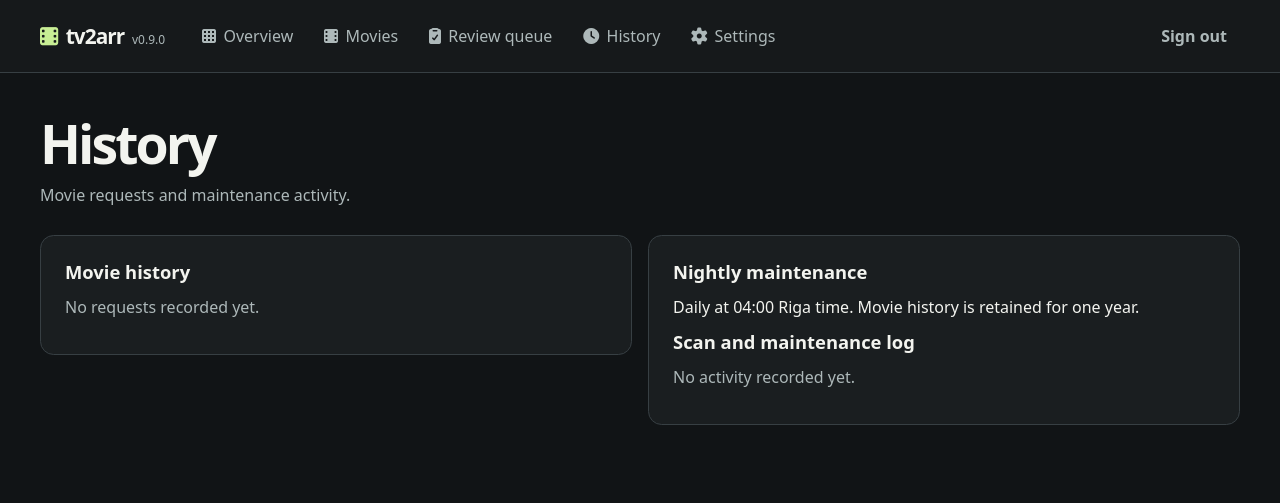
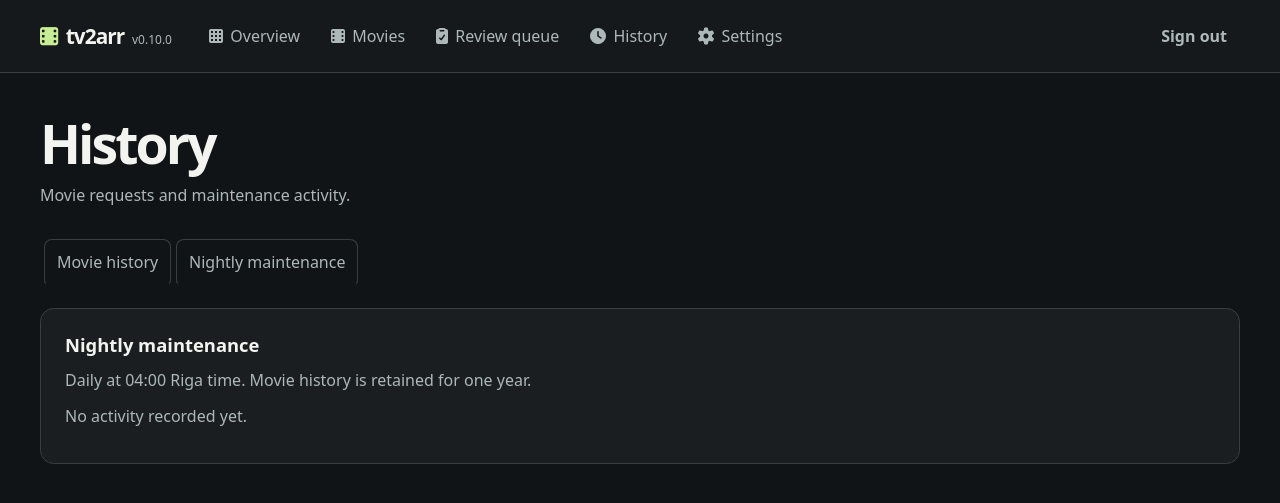
Before and after one commit to djbacon/tv2arr, a Flask app: template tv2arr/templates/history.html in a window 1280 px wide. Shown: the top 503 px of the page. Run offline with Flask 3, Linux system fonts and the light colour scheme; the template is opened without the code that fills it, so the values that code supplies are empty; the visitor is signed in with stand-in values (Sample User, id 1); parts of the project's set-up code (start-up, migrations or seed data) failed here and were passed over.

Commit message:
Add compact tables under separate History tabs

```diff
--- a/compose.yaml
+++ b/compose.yaml
@@ -1,10 +1,10 @@
 services:
   tv2arr:
-    image: tv2arr:v0.9.0
+    image: tv2arr:v0.10.0
     build:
       context: .
       args:
-        TV2ARR_VERSION: v0.9.0
+        TV2ARR_VERSION: v0.10.0
     ports:
       - "${TV2ARR_LAN_IP:?Set the Docker host LAN IP}:3077:8080"
     environment:
--- a/tv2arr/__init__.py
+++ b/tv2arr/__init__.py
@@ -1 +1 @@
-__version__ = "0.9.0"
+__version__ = "0.10.0"
--- a/tv2arr/app.py
+++ b/tv2arr/app.py
@@ -298,21 +298,29 @@ def create_app(config=None, *, start_scheduler=True, service_factory=Service):
 
     @app.get("/history")
     def history():
-        page = max(1, min(request.args.get("page", 1, type=int), 100_000))
-        records = db.rows(
-            """SELECT h.*, l.original_title, l.matched_original_title, l.candidates, l.language
-               FROM history h LEFT JOIN listings l ON l.id=(
-                   SELECT id FROM listings WHERE tmdb_id=h.tmdb_id
-                   ORDER BY (matched_original_title != '') DESC, id LIMIT 1
-               ) ORDER BY h.recorded_at DESC, h.tmdb_id LIMIT 51 OFFSET ?""",
-            ((page - 1) * 50,),
-        )
-        events = db.rows("SELECT * FROM events ORDER BY id DESC LIMIT 30")
-        maintenance = db.rows("SELECT * FROM events WHERE kind='Maintenance' ORDER BY id DESC LIMIT 1")
-        return render_template(
-            "history.html", title="History", records=records[:50], events=events,
-            maintenance=maintenance[0] if maintenance else None, page=page, more=len(records) > 50,
-        )
+        tab = request.args.get("tab", "movies")
+        if tab not in {"movies", "maintenance"}:
+            abort(404)
+        context = {"tab": tab}
+        if tab == "movies":
+            page = max(1, min(request.args.get("page", 1, type=int), 100_000))
+            records = db.rows(
+                """SELECT h.*, l.original_title, l.matched_original_title, l.candidates, l.language
+                   FROM history h LEFT JOIN listings l ON l.id=(
+                       SELECT id FROM listings WHERE tmdb_id=h.tmdb_id
+                       ORDER BY (matched_original_title != '') DESC, id LIMIT 1
+                   ) ORDER BY h.recorded_at DESC, h.tmdb_id LIMIT 51 OFFSET ?""",
+                ((page - 1) * 50,),
+            )
+            context.update(records=records[:50], page=page, more=len(records) > 50)
+        else:
+            events = db.rows("SELECT * FROM events ORDER BY id DESC LIMIT 30")
+            maintenance = db.rows("SELECT * FROM events WHERE kind='Maintenance' ORDER BY id DESC LIMIT 1")
+            # Keep the latest cleanup visible even after many newer scan events.
+            if maintenance and all(event["id"] != maintenance[0]["id"] for event in events):
+                events.append(maintenance[0])
+            context["events"] = events
+        return render_template("history.html", title="History", **context)
 
     if start_scheduler:
         service.maintenance_if_due(now_stamp())
--- a/tv2arr/static/app.css
+++ b/tv2arr/static/app.css
@@ -55,7 +55,7 @@ h2 { font-size: 1.15rem; line-height: 1.35; }
 .hero p, .muted { color: var(--muted); }
 .hero p { margin-block-end: 0; }
 .columns { display: grid; grid-template-columns: minmax(0, 1.35fr) minmax(0, 1fr); gap: 1rem; align-items: start; }
-.settings, .history { grid-template-columns: repeat(2, minmax(0, 1fr)); }
+.settings { grid-template-columns: repeat(2, minmax(0, 1fr)); }
 .panel { background: var(--surface); border: 1px solid var(--border); padding: clamp(1rem, 3vw, 1.5rem); border-radius: .85rem; }
 .narrow { max-inline-size: 28rem; margin-inline: auto; }
 .narrow h1 { margin-block-end: 1.5rem; }
@@ -65,20 +65,19 @@ h2 { font-size: 1.15rem; line-height: 1.35; }
 .metric strong { font-size: 2rem; line-height: 1.1; margin-block-start: .25rem; }
 .metric span:last-child { color: var(--muted); }
 .metric .icon { color: var(--accent); }
-.activity { list-style: none; padding: 0; margin: 0; }
-.activity li { padding-block: .85rem; border-block-end: 1px solid var(--border); }
-.activity li:last-child { border: 0; padding-block-end: 0; }
-.activity p { margin: .2rem 0 0; color: var(--muted); }
-.activity time { color: var(--muted); display: block; font-size: .84rem; }
 .activity-scroll { max-inline-size: 100%; overflow-x: auto; }
 .activity-table { width: 100%; min-inline-size: 40rem; border-collapse: collapse; font-size: .875rem; text-align: start; }
+.activity-table caption { padding-block-end: .5rem; color: var(--muted); text-align: start; }
 .activity-table th, .activity-table td { padding: .45rem .65rem; border-block-end: 1px solid var(--border); vertical-align: top; }
-.activity-table th { color: var(--muted); font-weight: 650; text-align: start; }
+.activity-table th { color: var(--muted); font-weight: 650; text-align: start; white-space: nowrap; }
 .activity-table td:not(:last-child) { white-space: nowrap; }
 .activity-table td:last-child { width: 100%; overflow-wrap: anywhere; }
 .activity-table tbody tr:last-child td { border-block-end: 0; }
 .activity-success { color: var(--accent); }
 .activity-issue { color: var(--error); }
+.history-table { min-inline-size: 52rem; }
+.history-table td.history-title { width: 100%; min-inline-size: 12rem; white-space: normal; overflow-wrap: anywhere; }
+.history-table td:last-child { width: auto; white-space: nowrap; }
 .meta { margin: 0 0 1.2rem; }
 .meta div { display: flex; justify-content: space-between; gap: .75rem; padding-block: .6rem; border-block-end: 1px solid var(--border); }
 .meta dt { color: var(--muted); }
@@ -100,6 +99,9 @@ button.quiet { background: transparent; }
 .notice.error { color: var(--error); border-color: #85514b; background: #382525; }
 .filters { margin-block-end: 1rem; }
 .filters a { border-color: var(--border); }
+.section-tabs { flex-wrap: nowrap; overflow-x: auto; padding: .25rem; }
+.section-tabs a { flex: none; white-space: nowrap; border-block-end: 3px solid transparent; }
+.section-tabs a[aria-current] { border-block-end-color: var(--accent); }
 .movies { display: grid; grid-template-columns: repeat(auto-fill, minmax(min(9.5rem, 100%), 1fr)); gap: 1rem; list-style: none; padding: 0; margin: 0; }
 .movie-card { overflow: hidden; border-radius: .75rem; border: 1px solid var(--border); background: var(--surface); }
 .movie-card a { height: 100%; display: block; text-decoration: none; color: inherit; }
--- a/tv2arr/templates/history.html
+++ b/tv2arr/templates/history.html
@@ -1,35 +1,61 @@
 {% extends "base.html" %}
 {% block content %}
 <div class="hero"><div><h1>History</h1><p>Movie requests and maintenance activity.</p></div></div>
-<div class="columns history">
+<nav class="filters section-tabs" aria-label="History sections">
+  {% for value, label in [('movies','Movie history'), ('maintenance','Nightly maintenance')] %}
+  <a href="{{ url_for('history', tab=value) }}"{% if tab == value %} aria-current="page"{% endif %}>{{ label }}</a>
+  {% endfor %}
+</nav>
+{% if tab == 'movies' %}
   <section class="panel">
-    <h2>Movie history</h2>
+    <h2 id="movie-history">Movie history</h2>
     {% if records %}
-    <ul class="activity">
-      {% for record in records %}
-      <li><strong lang="{{ record.language or '' }}">{{ record|movie_title }}</strong><time>{{ record.recorded_at|localtime }}</time><p>{{ record.outcome }}{% if record.seerr_id %} · Seerr #{{ record.seerr_id }}{% endif %}</p></li>
-      {% endfor %}
-    </ul>
+    <div class="activity-scroll" tabindex="0" role="region" aria-labelledby="movie-history">
+      <table class="activity-table history-table" aria-labelledby="movie-history">
+        <thead><tr><th scope="col">Time</th><th scope="col">Movie</th><th scope="col">Source</th><th scope="col">Seerr ID</th><th scope="col">Result</th></tr></thead>
+        <tbody>
+          {% for record in records %}
+          <tr>
+            <td><time>{{ record.recorded_at|localtime }}</time></td>
+            <td class="history-title"><strong lang="{{ record.language or '' }}">{{ record|movie_title }}</strong></td>
+            <td>{{ sources[record.source].NAME if record.source in sources else record.source }}</td>
+            <td>{{ record.seerr_id if record.seerr_id else '-' }}</td>
+            <td>{{ record.outcome }}</td>
+          </tr>
+          {% endfor %}
+        </tbody>
+      </table>
+    </div>
     {% if page > 1 or more %}
     <nav class="pagination" aria-label="History pages">
-      {% if page > 1 %}<a class="button" href="{{ url_for('history', page=page-1) }}">Previous</a>{% endif %}
-      {% if more %}<a class="button" href="{{ url_for('history', page=page+1) }}">Next</a>{% endif %}
+      {% if page > 1 %}<a class="button" href="{{ url_for('history', tab='movies', page=page-1) }}">Previous</a>{% endif %}
+      {% if more %}<a class="button" href="{{ url_for('history', tab='movies', page=page+1) }}">Next</a>{% endif %}
     </nav>
     {% endif %}
     {% else %}<p class="muted">No requests recorded yet.</p>{% endif %}
   </section>
+{% else %}
   <section class="panel">
-    <h2>Nightly maintenance</h2>
-    <p>Daily at 04:00 Riga time. Movie history is retained for one year.</p>
-    {% if maintenance %}<p class="muted">{{ maintenance.at|localtime }} · {{ maintenance.message }}</p>{% endif %}
-    <h2>Scan and maintenance log</h2>
+    <h2 id="nightly-maintenance">Nightly maintenance</h2>
+    <p class="muted">Daily at 04:00 Riga time. Movie history is retained for one year.</p>
     {% if events %}
-    <ul class="activity">
-      {% for event in events %}
-      <li><strong>{{ event.kind }}{% if not event.success %} issue{% endif %}</strong><time>{{ event.at|localtime }}</time><p>{{ event.message }}</p></li>
-      {% endfor %}
-    </ul>
+    <div class="activity-scroll" tabindex="0" role="region" aria-labelledby="nightly-maintenance">
+      <table class="activity-table" aria-labelledby="nightly-maintenance">
+        <caption>Scan and maintenance log</caption>
+        <thead><tr><th scope="col">Time</th><th scope="col">Activity</th><th scope="col">Result</th><th scope="col">Details</th></tr></thead>
+        <tbody>
+          {% for event in events %}
+          <tr>
+            <td><time>{{ event.at|localtime }}</time></td>
+            <td>{{ event.kind }}</td>
+            <td class="activity-{{ 'success' if event.success else 'issue' }}">{{ 'Success' if event.success else 'Issue' }}</td>
+            <td>{{ event.message }}</td>
+          </tr>
+          {% endfor %}
+        </tbody>
+      </table>
+    </div>
     {% else %}<p class="muted">No activity recorded yet.</p>{% endif %}
   </section>
-</div>
+{% endif %}
 {% endblock %}
```
Also changed, not shown: tests/test_integration.py (+3 -3 lines), README.md, 1 other file.
